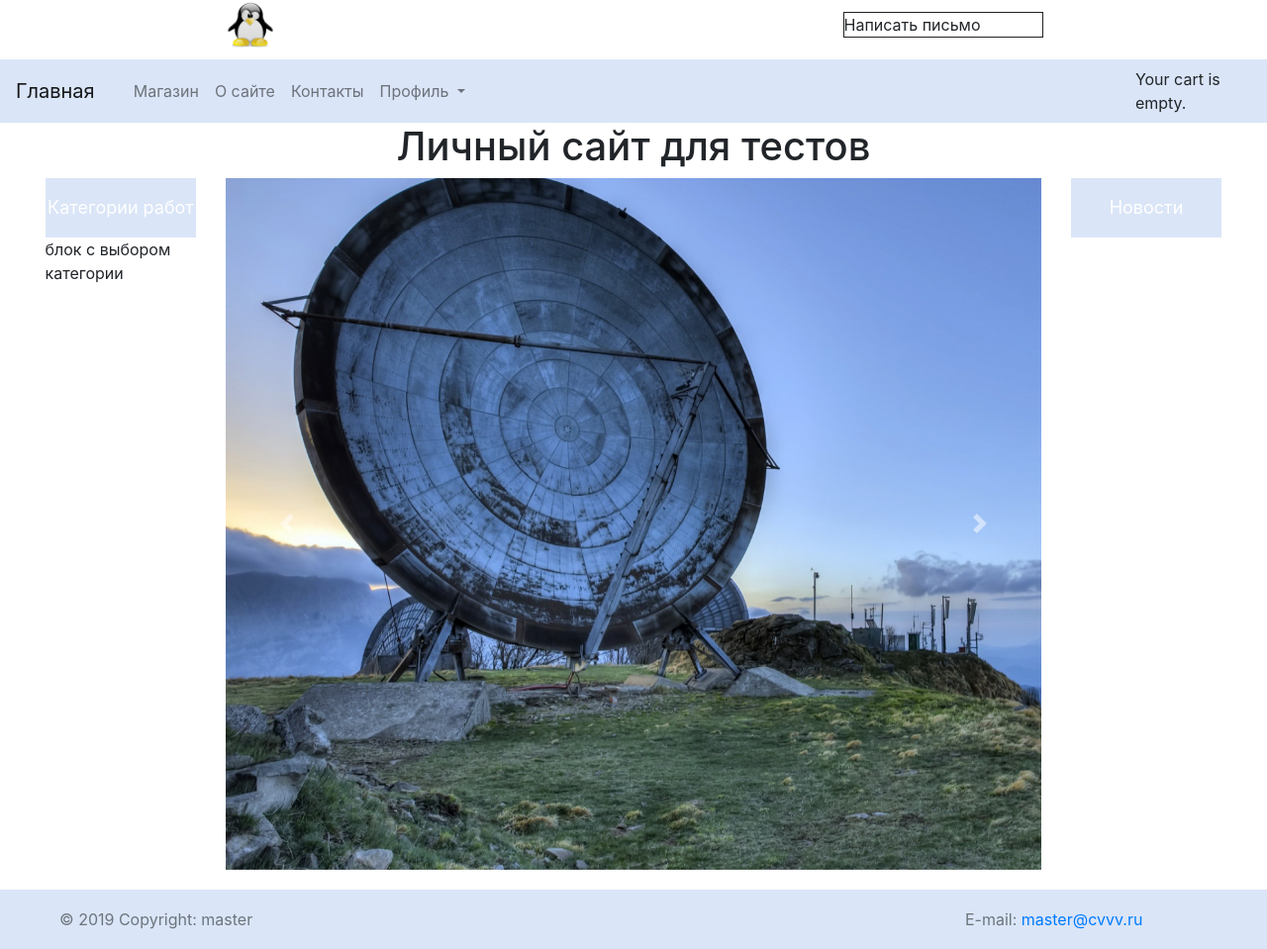
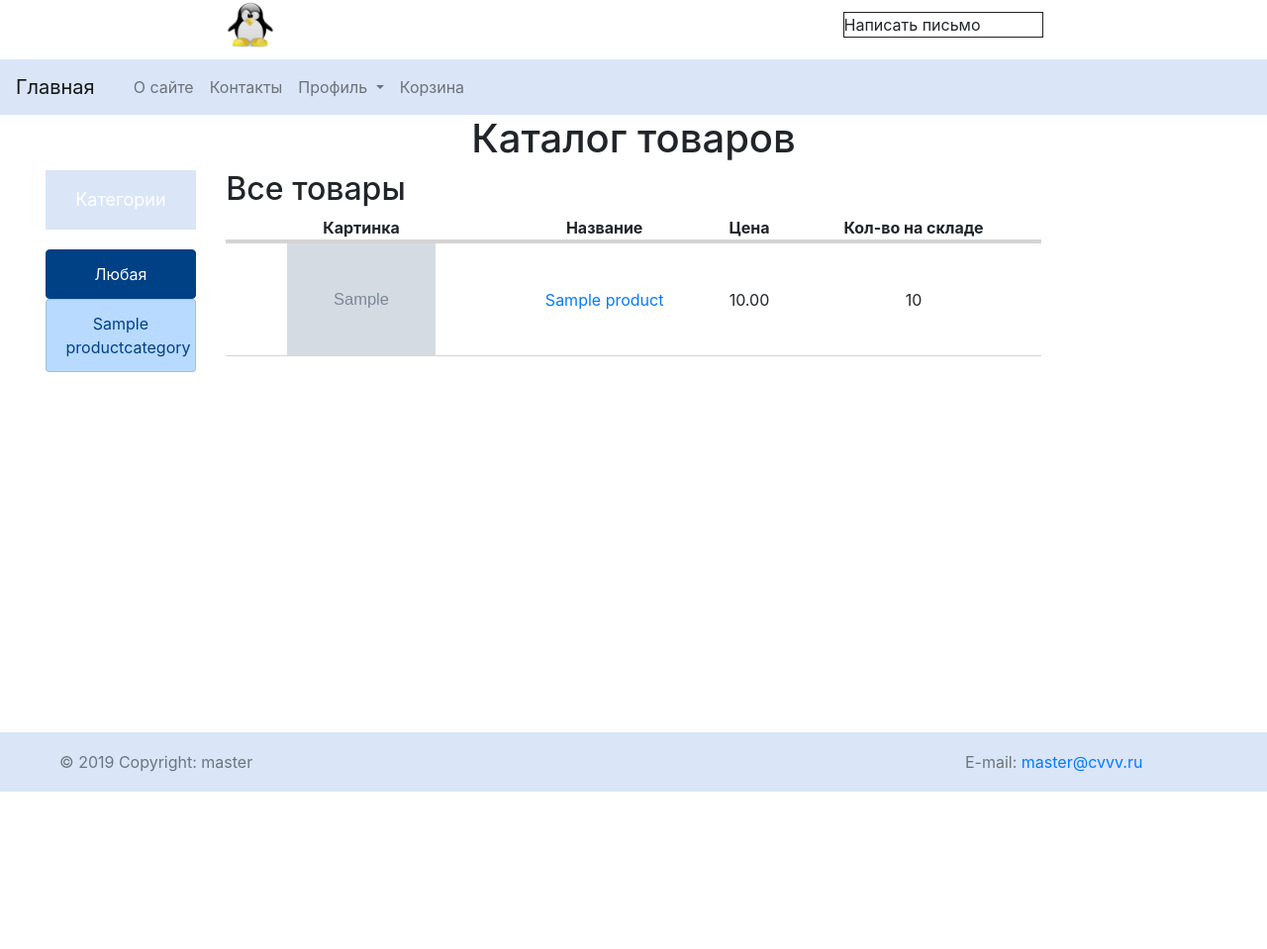
Before and after one commit to EvgenijjKum/geek-start, a Django app: page / in a window 1280 px wide. Shown: the whole page at 99% size. After the commit the page ends 800 px from the top, so only its background shows below. Run offline with Django 3.2, Linux system fonts and the light colour scheme; tables that the repository leaves empty hold one stand-in row (values such as "Sample post"); grey boxes marked "Sample" are stand-in pictures; some libraries are stand-ins or nearby versions.

Commit message:
Исправил начальную страницу магазина. Теперь реализовал через класс. Добавил пагинацию.

```diff
--- a/geekstart/urls.py
+++ b/geekstart/urls.py
@@ -19,7 +19,7 @@ from django.urls import include
 from django.conf import settings
 from django.conf.urls.static import static
 from django.conf.urls import url
-from mainapp.views import index
+from mainapp.views import ProductListView
 
 urlpatterns = [
     path('admin/', admin.site.urls),
@@ -27,7 +27,7 @@ urlpatterns = [
     path('shop/', include('mainapp.urls')),
     path('basket/', include('basketapp.urls')),
     path('adminapp/', include('adminapp.urls')),
-    url(r'^$', index, name='index'),
+    url(r'^$', ProductListView.as_view(), name='index'),
 ]
 
 if settings.DEBUG:
--- a/mainapp/templates/base_generic.html
+++ b/mainapp/templates/base_generic.html
@@ -44,12 +44,10 @@
         <div class="collapse navbar-collapse" id="navbarSupportedContent">
           <ul class="navbar-nav mr-auto">
 
-            <li class="nav-item ">
-              <a class="nav-link" href="{% url 'mainapp:product_list' %}">
-                Магазин
-              </a>
+            {#<li class="nav-item ">#}
+              {#<a class="nav-link" href="{% url 'mainapp:product_list' %}">Магазин</a>#}
 
-            </li>
+            {#</li>#}
 
             <li class="nav-item">
               <a class="nav-link" href="#">
@@ -95,6 +93,10 @@
 
               </div>
             </li>
+            <li class="nav-item ">
+              <a class="nav-link" href="{% url 'basketapp:basket_view' %}">Корзина</a>
+
+            </li>
 
           </ul>
 
@@ -102,7 +104,7 @@
       </div>
     </div>
     <div class="cart">
-        Your cart is empty.
+
     </div>
 
   </nav>
--- a/mainapp/templates/index.html
+++ b/mainapp/templates/index.html
@@ -13,56 +13,102 @@
 <div class="row">
 	<div class="col-xl-2">
 		<div class="row no-gutters">
+
 			<div class="col-xl-2 col1">
+			</div>
+			<div class="col-xl-10 navi">
+				{% if category_list %}
+				<div class="head-nav">
+					<p class="head-nav-title">Категории</p>
+				</div>
+				<div>
+						<!--ul style="list-style-type: none;  text-align: center; margin-top: 20px;"-->
+						<ul style="list-style-type: none;  text-align: center; margin-top: 20px;">
+							<li> <a href="{% url 'mainapp:product_list' %}"
+								{% if active_category %}
+									class="list-group-item list-group-item-action list-group-item-primary">
+								{% else %}
+									class="list-group-item list-group-item-action list-group-item-primary active">
+
+								{% endif %}
+								Любая</a>
+							</li>
+							{% for category in category_list %}
+							<li><a
+                                    href="{% url 'mainapp:product_category' category.pk %}"
+                                    {% if active_category == category.pk %}
+										class="list-group-item list-group-item-action list-group-item-primary active">
+									{% else %}
+										class="list-group-item list-group-item-action list-group-item-primary">
+									{% endif %}
+
+								{{ category.name }}
+                            </a></li>
+							{% endfor %}
+						</ul>
 
 				</div>
-          <div class="col-xl-10 navi">
-            <div class="head-nav">
-              <p class="head-nav-title">Категории работ</p>
-            </div>
-            <div>
-              блок с выбором категории<br>
-            </div>
-          </div>
+				{% endif %}
 			</div>
 
+		</div>
 	</div>
 	<div class="col-xl-8">
 		<div class="row no-gutters">
 			<div class="col-xl-12 content">
+				<div class="row no-gutters">
+<!--******************************************************-->
+{% if product_list %}
+<h2>Все товары</h2>
+<table style="width: 100%; text-align: center">
+  <tr style="border-bottom: 4px solid #d4d4d4;">
+	  <th>Картинка</th>
+	  <th>Название</th>
+	  <th>Цена</th>
+	  <th>Кол-во на складе</th>
+  </tr>
+	{% for product in product_list %}
 
-             <div id="carouselExampleControls" class="carousel slide" data-ride="carousel">
-              <div class="carousel-inner">
-                <div class="carousel-item active">
-                  <img src="{% static "images/2.jpg" %}" class="d-block w-500" alt="Картинка" style="width: 1242px;" >
+      <tr style="border-bottom: 1px solid #d4d4d4;">
+            {% if product.image %}
+            <td><img class="img-fluid" style="width: 150px;" src="{{ product.image.url }}" alt="картинка"></td>
+            {% else %}
+                <td>Нет картинки</td>
+            {% endif %}
+          <td><a href="{% url 'adminapp:view-product-detail' product.pk %}">{{ product.name }}</a></td>
+          <td>{{ product.price }}</td>
+          <td>{{ product.quantity }}</td>
+      </tr>
+
+	{% endfor %}
+</table>
+	  {% block pagination %}
+		{% if is_paginated %}
+			<div class="pagination">
+				<span class="page-links">
+					{% if page_obj.has_previous %}
+						<a href="{{ request.path }}?page={{ page_obj.previous_page_number }}">Предыдущая</a>
+					{% endif %}
+					<span class="page-current">
+						Page {{ page_obj.number }} of {{ page_obj.paginator.num_pages }}.
+					</span>
+					{% if page_obj.has_next %}
+						<a href="{{ request.path }}?page={{ page_obj.next_page_number }}">Следующая</a>
+					{% endif %}
+				</span>
 			</div>
-                <div class="carousel-item">
-                  <img src="{% static "images/3.jpg" %}" class="d-block w-500" alt="Картинка" style="width: 1242px;">
+        {% endif %}
+      {% endblock %}
+{% endif %}
+
+<!--******************************************************-->
 				</div>
-                <div class="carousel-item">
-                  <img src="{% static "images/4.jpg" %}" class="d-block w-500" alt="Картинка" style="width: 1242px;">
-                </div>
-                <div class="carousel-item">
-                  <img src="{% static "images/5.jpg" %}" class="d-block w-500" alt="Картинка" style="width: 1242px;">
-                </div>
-
-              </div>
-              <a class="carousel-control-prev" href="#carouselExampleControls" role="button" data-slide="prev">
-                <span class="carousel-control-prev-icon" aria-hidden="true"></span>
-                <span class="sr-only">Previous</span>
-              </a>
-              <a class="carousel-control-next" href="#carouselExampleControls" role="button" data-slide="next">
-                <span class="carousel-control-next-icon" aria-hidden="true"></span>
-                <span class="sr-only">Next</span>
-              </a>
-        </div>
-
 			</div>
 		</div>
 	</div>
 	<div class="col-xl-2">
 		<div class="row no-gutters">
-
+			<!--
 			<div class="col-xl-10 navi">
 				<div class="head-nav">
 					<p class="head-nav-title">Новости</p>
@@ -85,6 +131,7 @@
 					{% endif %}
 				</div>
 			</div>
+		-->
 			<div class="col-xl-2 col1">
 
 			</div>
@@ -93,10 +140,4 @@
 	</div>
 </div>
 
-
-
-
-
-
-
 {% endblock %}
--- a/mainapp/urls.py
+++ b/mainapp/urls.py
@@ -1,12 +1,13 @@
 from django.urls import path
 from . import views
 from django.conf.urls import url
-from .views import index, product_list, product_detail, product_category
+from .views import *
 
 app_name = 'mainapp'
 
 urlpatterns = [
-    url(r'^$', index, name='index'),
+    # url(r'^$', index, name='index'),
+    url(r'^$', ProductListView.as_view(), name='index'),
     url(r'^product_list/$', product_list, name='product_list'),
     path('product_category/<int:pk>', product_category, name='product_category'),
     url(r'^product_detail/(?P<pk>\d+)/$', product_detail, name='product_detail'),
--- a/mainapp/views.py
+++ b/mainapp/views.py
@@ -1,21 +1,27 @@
 from django.shortcuts import render
 from .models import ProductCategory, Product
+from django.views import generic
 
 
-def index(request):
-    title_name = 'Личный сайт для тестов'
-    description = "Личный сайт для тестов: новости и примеры работ."
+class ProductListView(generic.ListView):
+    model = Product
+    paginate_by = 4
+    template_name = 'index.html'
 
-    context = {'set_title':title_name,
-               'description':description,
+    def get_queryset(self):
+        return Product.objects.all().order_by('name')
 
-               }
-    return render(request, 'index.html',context)
+    def get_context_data(self, **kwargs):
+        context = super().get_context_data(**kwargs)
+        context['category_list'] = ProductCategory.objects.all()
+        context['set_title'] = 'Каталог товаров'
+        context['description'] = "Интернет магазин"
+        return context
 
 
 def product_list(request):
     title_name = 'Каталог товаров'
-    description = "Личный сайт для тестов: новости и примеры работ. Каталог товаров."
+    description = "Интернет магазин"
     context = {
         'set_title': title_name,
         'description': description,
@@ -23,12 +29,12 @@ def product_list(request):
         'category_list': ProductCategory.objects.all(),
 
     }
-    return render(request, 'product_list.html',context)
+    return render(request, 'product_list.html', context)
 
 
 def product_category(request, pk):
     title_name = 'Каталог товаров'
-    description = "Личный сайт для тестов: новости и примеры работ. Каталог товаров."
+    description = "Интернет магазин"
     product_list = Product.objects.filter(category=pk)
     context = {
         'set_title': title_name,
@@ -44,7 +50,7 @@ def product_detail(request, pk):
     title_name = 'Товар детально'
     current_product = Product.objects.get(pk=pk)
 
-    description = 'Личный сайт для тестов: новости и примеры работ. Детальный просмотр позиции каталога.'
+    description = 'Интернет магазин'
     context = {
         'set_title': title_name,
         'description': description,
```
Also changed, not shown: mainapp/templates/product_detail.html (+8 -34 lines), mainapp/templates/product_list.html (+36 -14 lines). Lines whose indentation alone changed are shown as unchanged.
